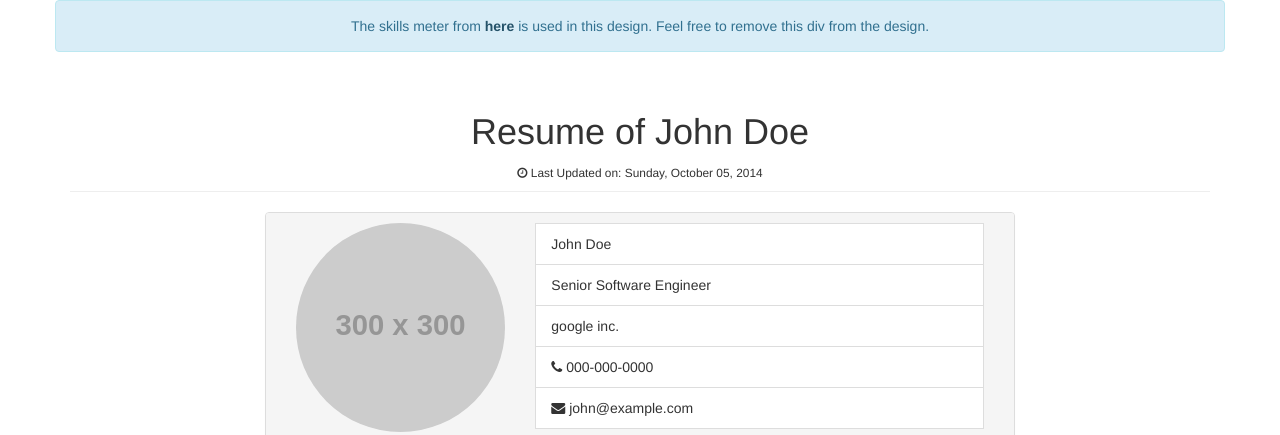
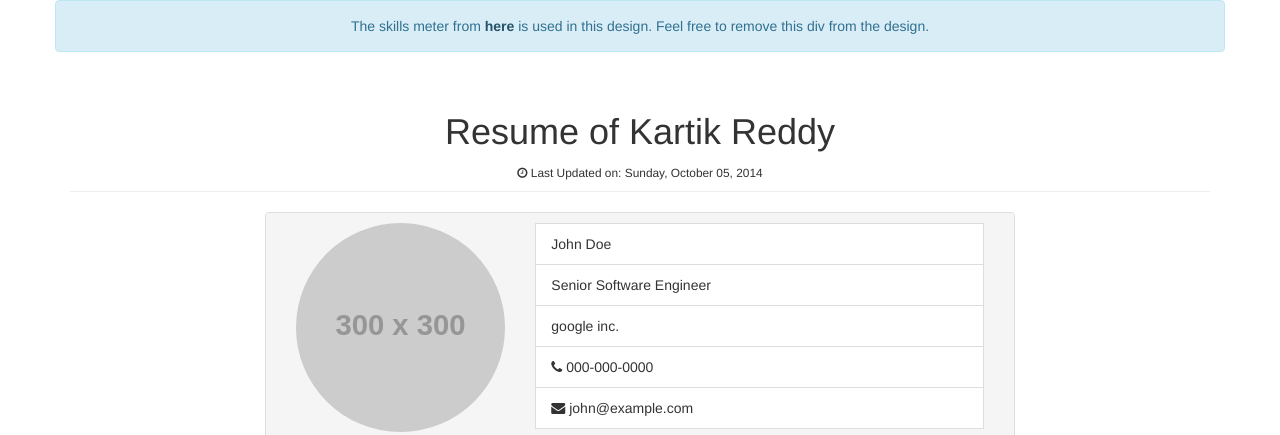
Before and after one commit to tkartikreddy/tkartikreddy.github.io, a plain HTML site: page index.html in a window 1280 px wide. Shown: the top 435 px of the page. Drawn offline with nearby package versions, Linux system fonts and the light colour scheme; placeholder pictures from the web are drawn by us.

Commit message:
Update index.html

```diff
--- a/index.html
+++ b/index.html
@@ -165,7 +165,7 @@
 
 <div class="resume">
 <header class="page-header">
-<h1 class="page-title">Resume of John Doe</h1>
+<h1 class="page-title">Resume of Kartik Reddy</h1>
 <small> <i class="fa fa-clock-o"></i> Last Updated on: <time>Sunday, October 05, 2014</time></small>
 </header>
 <div class="row">
```
